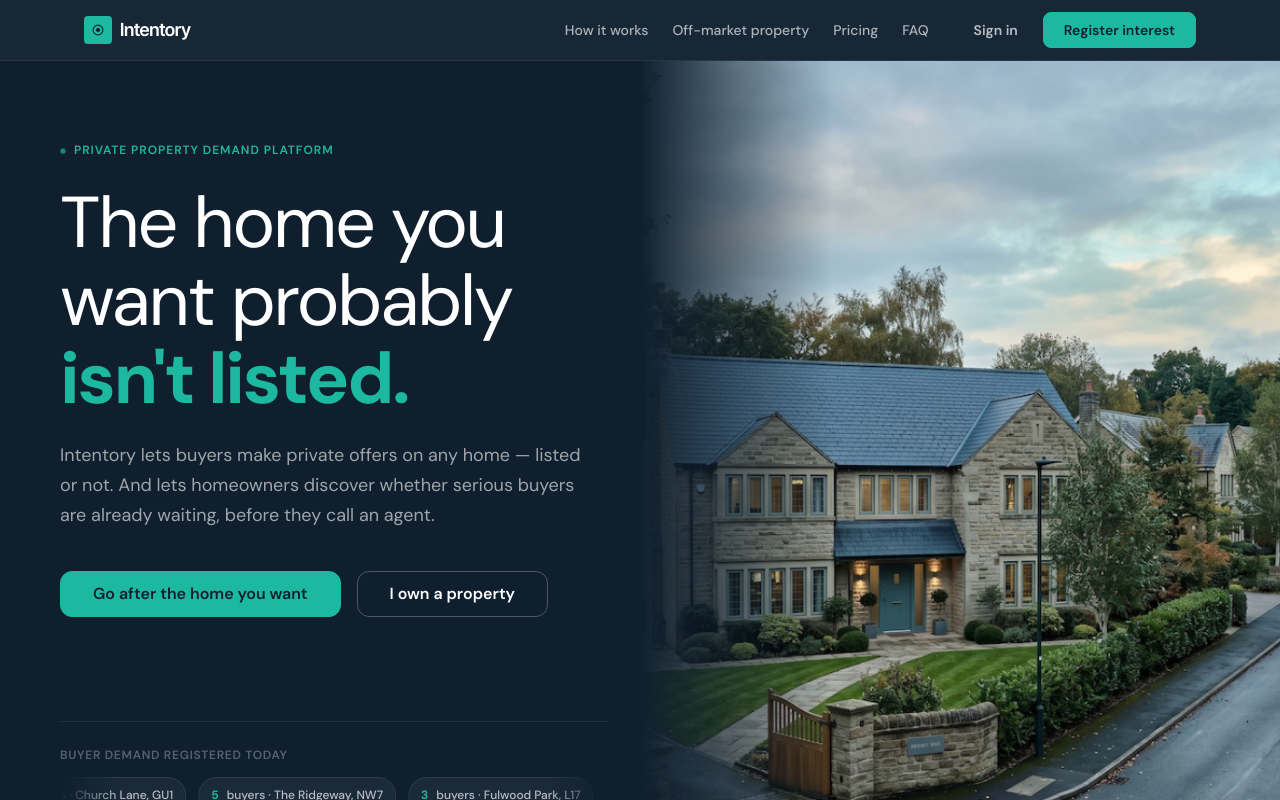
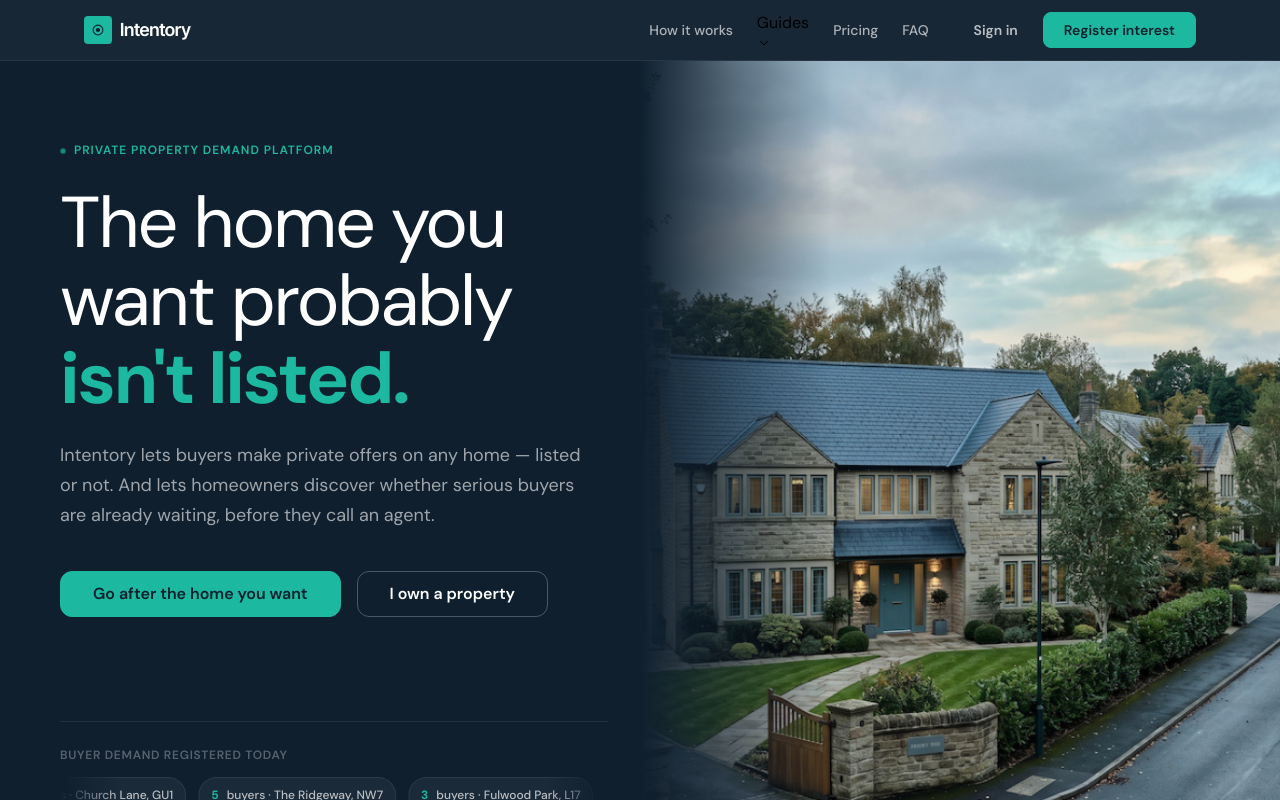
Before and after one commit to projectsforguy-alt/property-interest, a Next.js app: page / in a window 1280 px wide. Shown: the top 800 px of the page. Built offline with nearby package versions, Linux system fonts and the light colour scheme.

Commit message:
Update layout.tsx

```diff
--- a/app/layout.tsx
+++ b/app/layout.tsx
@@ -2,6 +2,7 @@ import type { Metadata } from 'next';
 import { DM_Sans, Inter_Tight } from 'next/font/google';
 import Link from 'next/link';
 import MobileNav from '@/components/MobileNav';
+import GuidesDropdown from '@/components/GuidesDropdown';
 import './globals.css';
 
 const display = DM_Sans({
@@ -147,7 +148,7 @@ function SiteHeader() {
         {/* Desktop nav */}
         <nav className="site-nav" aria-label="Primary">
           <Link href="/how-it-works">How it works</Link>
-          <Link href="/off-market-property">Off-market property</Link>
+          <GuidesDropdown />
           <Link href="/pricing">Pricing</Link>
           <Link href="/faq">FAQ</Link>
         </nav>
@@ -158,7 +159,7 @@ function SiteHeader() {
           <Link href="/register" className="btn btn-primary">Register interest</Link>
         </div>
 
-        {/* Mobile nav — hamburger + drawer */}
+        {/* Mobile hamburger + drawer */}
         <MobileNav />
       </div>
     </header>
@@ -179,6 +180,8 @@ function SiteFooter() {
           <nav className="footer-nav" aria-label="Footer">
             <Link href="/how-it-works">How it works</Link>
             <Link href="/off-market-property">Off-market property</Link>
+            <Link href="/approach-a-homeowner">Approach a homeowner</Link>
+            <Link href="/sell-without-an-estate-agent">Sell without an agent</Link>
             <Link href="/pricing">Pricing</Link>
             <Link href="/faq">FAQ</Link>
             <Link href="/register">Register interest</Link>
```
